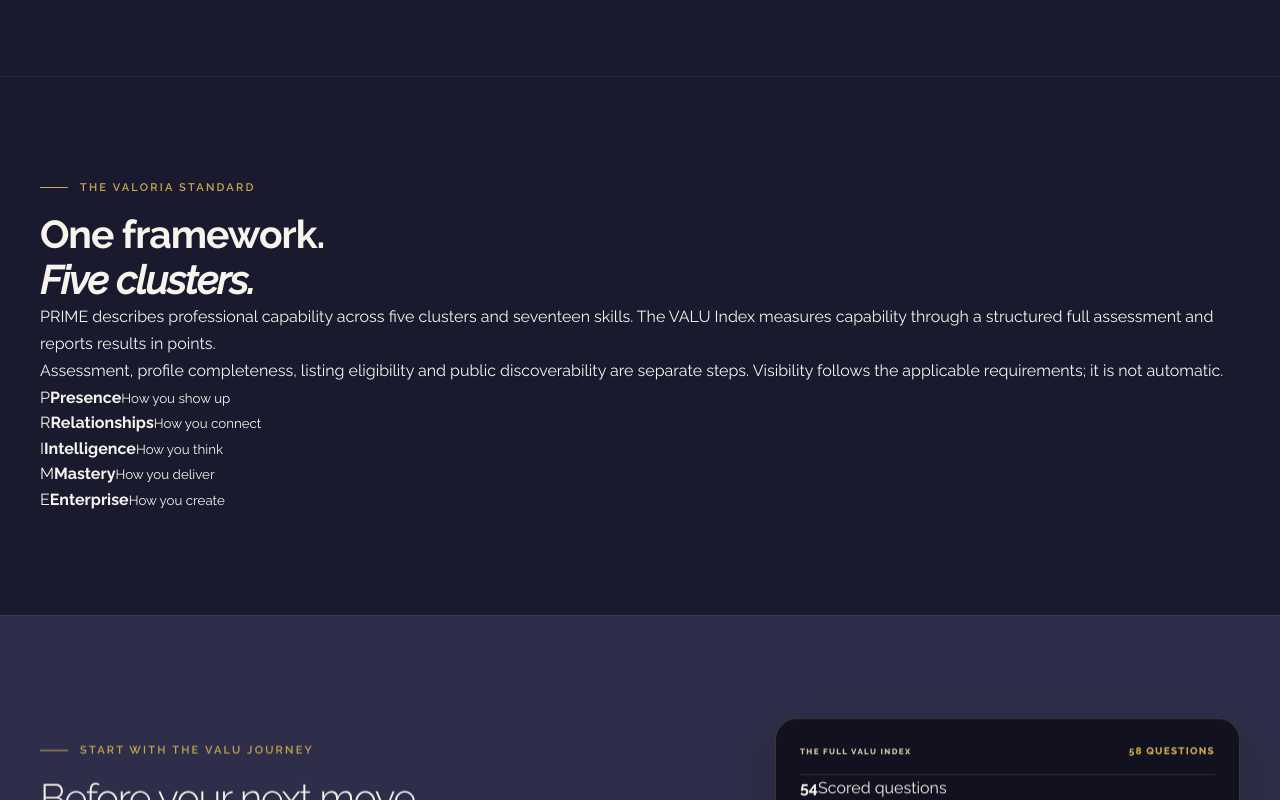
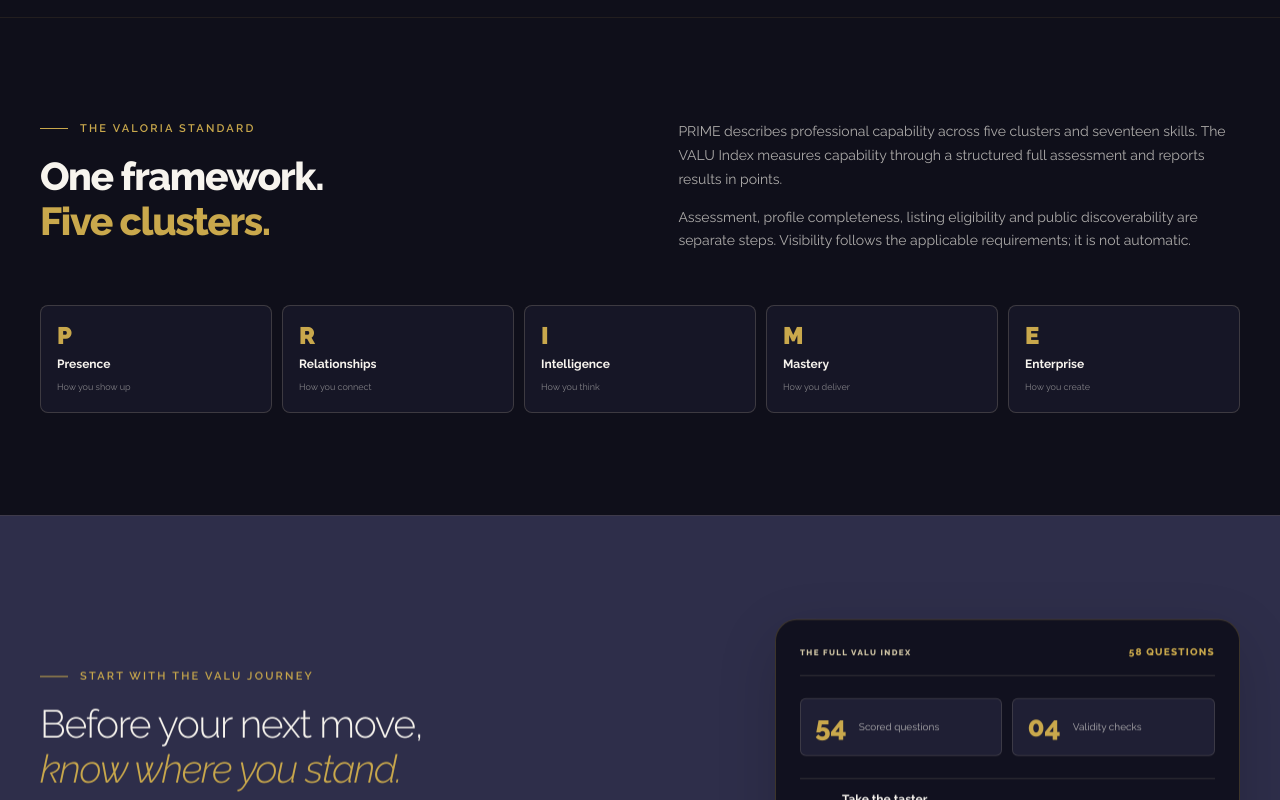
Before and after one commit to riverwayse-sudo/valoria-site, a Next.js app: page / in a window 1280 px wide. Shown: the part 1040-1840 px from the top of the page. Built offline with nearby package versions, Linux system fonts and the light colour scheme; no server answers.

Commit message:
Style homepage content narrative and assessment explainer

```diff
--- a/src/app/home.css
+++ b/src/app/home.css
@@ -1790,3 +1790,38 @@
   .home-pathway-card:hover .home-pathway-cta,
   .home-pathway-card:focus-visible .home-pathway-cta { transform: none; }
 }
+
+/* Content-overhaul homepage narrative: problem → standard → journey → proof → routes. */
+.home-intro{padding:clamp(56px,7vw,96px) 0;background:var(--valoria-void);border-top:1px solid rgba(201,168,76,.10)}
+.home-intro-grid{display:grid;grid-template-columns:minmax(0,1fr) minmax(0,1fr);gap:clamp(28px,6vw,84px);align-items:start}
+.home-intro h2,.home-close h2{margin:0;color:var(--parchment);font-size:clamp(34px,5vw,58px);line-height:1.04;letter-spacing:-.035em;font-weight:800}
+.home-intro h2 em,.home-close h2 em{color:var(--gold);font-style:normal}
+.home-intro-copy{max-width:620px;color:rgba(247,244,238,.68);font-size:14px;line-height:1.8}
+.home-intro-copy p{margin:0 0 14px}
+.home-cluster-list{display:grid;grid-template-columns:repeat(5,minmax(0,1fr));gap:10px;margin-top:38px}
+.home-cluster-card{display:flex;flex-direction:column;gap:7px;padding:18px 16px;border:1px solid rgba(212,201,168,.20);border-radius:8px;background:rgba(46,46,74,.28);min-width:0}
+.home-cluster-card>span{color:var(--gold);font-size:24px;font-weight:900;line-height:1}
+.home-cluster-card strong{color:var(--parchment);font-size:12px}
+.home-cluster-card small{color:rgba(247,244,238,.48);font-size:9px;line-height:1.4}
+.vcc-framework-list{display:grid;grid-template-columns:1fr 1fr;gap:10px;margin:22px 0}
+.vcc-framework-list>div{display:flex;align-items:center;gap:12px;padding:14px;background:rgba(46,46,74,.5);border:1px solid rgba(212,201,168,.16);border-radius:6px}
+.vcc-framework-list strong{color:var(--gold);font-size:28px;font-weight:800;line-height:1}
+.vcc-framework-list span{color:rgba(247,244,238,.68);font-size:10px;line-height:1.4}
+.home-opportunities{border-top:1px solid rgba(201,168,76,.10)}
+.home-close{padding:clamp(64px,8vw,110px) 0;background:var(--dark-mid);border-top:1px solid rgba(201,168,76,.18)}
+.home-close h2{margin:0 0 18px;font-size:clamp(42px,6vw,76px)}
+.home-close p{max-width:620px;margin:0 0 28px;color:rgba(247,244,238,.68);font-size:14px;line-height:1.8}
+.hero-mobile-card .hmc-bars{display:flex;gap:6px;align-items:center}
+.hero-mobile-card .hmc-bars span{padding:5px 7px;border:1px solid rgba(201,168,76,.35);border-radius:4px;color:var(--gold);font-size:7px;font-weight:800;letter-spacing:.08em}
+.valu-card .vc-cluster-list{display:flex;flex-wrap:wrap;gap:6px;margin:18px 0 8px}
+.valu-card .vc-cluster-list span{padding:6px 8px;border:1px solid rgba(201,168,76,.25);border-radius:4px;color:rgba(247,244,238,.75);font-size:8px;font-weight:700;letter-spacing:.04em}
+@media(max-width:900px){
+  .home-intro-grid{grid-template-columns:1fr;gap:18px}
+  .home-cluster-list{grid-template-columns:repeat(2,minmax(0,1fr))}
+}
+@media(max-width:520px){
+  .home-cluster-list{grid-template-columns:1fr 1fr}
+  .home-cluster-card{padding:14px 12px}
+  .vcc-framework-list>div{padding:10px;gap:8px}
+  .vcc-framework-list strong{font-size:23px}
+}
```
